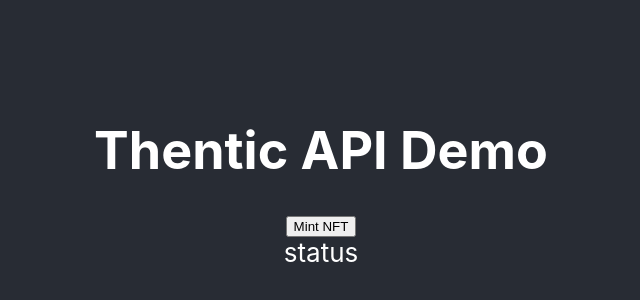
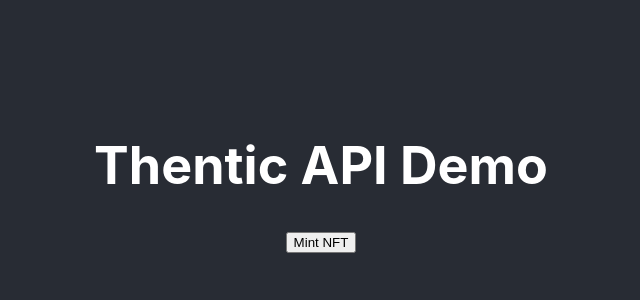
Before and after one commit to george-shammar/Thentic-API-demo, a React (Create React App) app: page / in a window 1280 px wide. Shown: the part 224-524 px from the top of the page, without its empty margins (319-959 px from the left). Built offline with nearby package versions, Linux system fonts and the light colour scheme.

Commit message:
set status from react

```diff
--- a/src/App.js
+++ b/src/App.js
@@ -21,10 +21,11 @@ function App() {
   }
 
   function mint() {
+    setStatus("minting NFT through thentic...")
     axios.request(mintNFT).then(function (response) {
       console.log(response.data.transaction_url);
       const url = response.data.transaction_url
-      setStatus("minting NFT through thentic...")
+
     }).catch(function (error) {
       console.error(error);
     });
@@ -39,7 +40,7 @@ function App() {
         <button onClick = {() => mint()}>
           Mint NFT
         </button>
-        <div>status</div>
+        <div>{status}</div>
       </header>
 
     </div>
```
